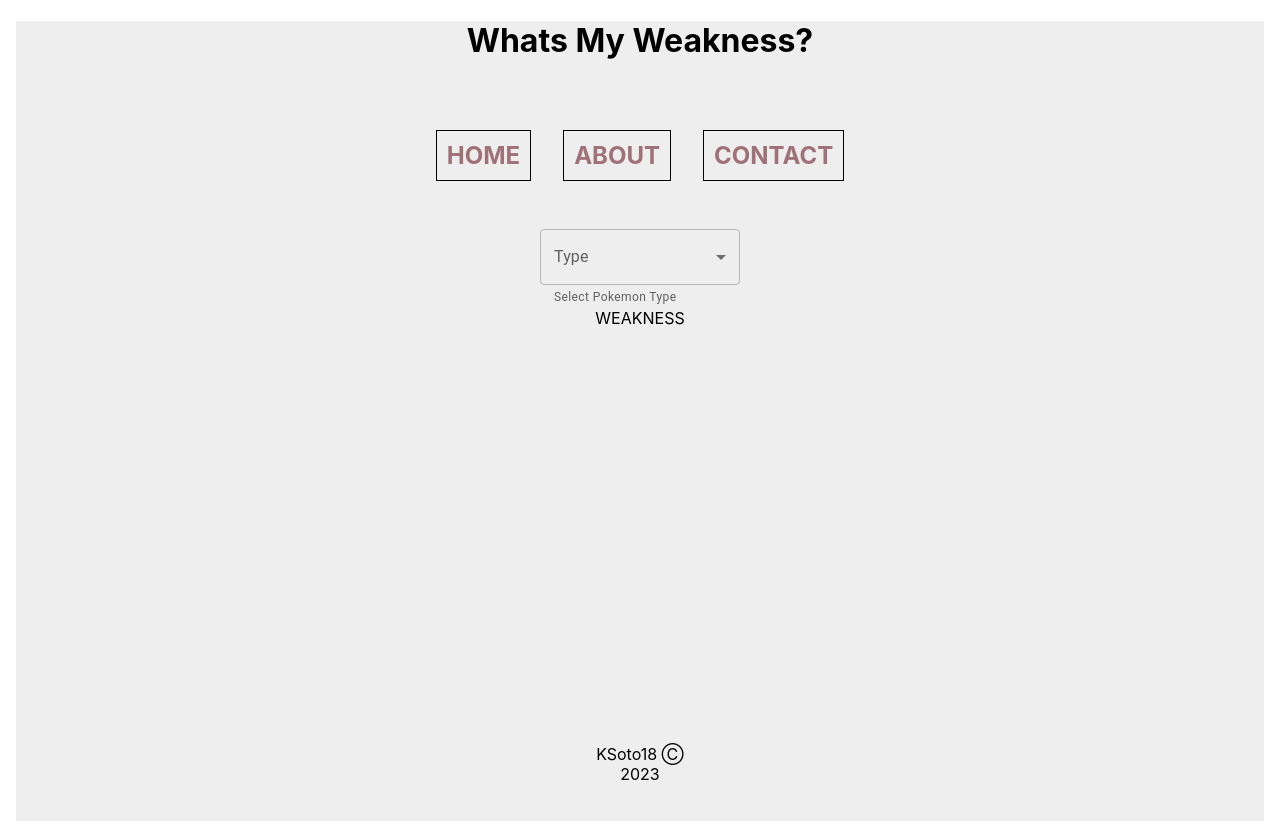
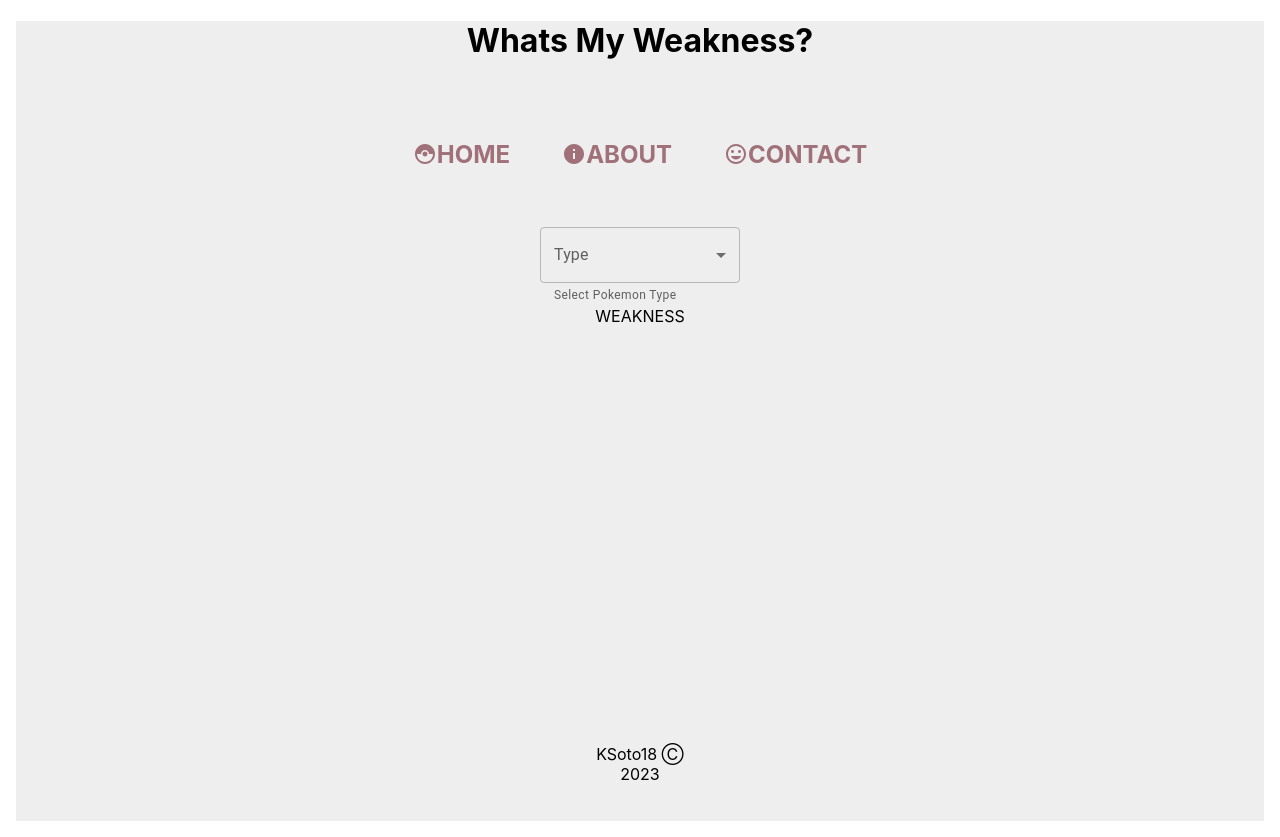
Before and after one commit to KSoto18/PKMN-WMW, a React (Create React App) app: page / in a window 1280 px wide. Built offline with nearby package versions, Linux system fonts and the light colour scheme.

Commit message:
styling navbar

```diff
--- a/src/components/Navbar/index.jsx
+++ b/src/components/Navbar/index.jsx
@@ -1,6 +1,15 @@
+// Main Imports
 import React from 'react';
 
+// Styling
 import './styles.css';
+
+// Icons
+import CatchingPokemonIcon from '@mui/icons-material/CatchingPokemon';
+import InfoIcon from '@mui/icons-material/Info';
+import InsertEmoticonIcon from '@mui/icons-material/InsertEmoticon';
+
+
 
 const Navbar = ({ showAbout, showBody, showContact, active }) => {
 
@@ -9,9 +18,9 @@
         <div className='navbar'>
 
            <nav className='nav'>
-            <h1 onClick={showBody} className={active === 1 ? 'links active' : 'links'}>HOME</h1>
-            <h1 onClick={showAbout} className={active === 1 ? 'links active' : 'links'}>ABOUT</h1>
-            <h1 onClick={showContact} className={active === 1 ? 'links active' : 'links'}>CONTACT</h1>
+            <h1 onClick={showBody} className={active === 1 ? 'links active' : 'links'}><CatchingPokemonIcon/> HOME</h1>
+            <h1 onClick={showAbout} className={active === 1 ? 'links active' : 'links'}><InfoIcon /> ABOUT</h1>
+            <h1 onClick={showContact} className={active === 1 ? 'links active' : 'links'}><InsertEmoticonIcon /> CONTACT</h1>
            </nav>
 
 
--- a/src/components/Navbar/styles.css
+++ b/src/components/Navbar/styles.css
@@ -16,9 +16,9 @@
 .nav h1 {
     color: var(--copper);
     display: flex;
+    align-items: center;
     margin: 1rem;
     padding: 10px;
-    border: black 1px solid;
-
+    cursor: pointer;
 
 }
```
